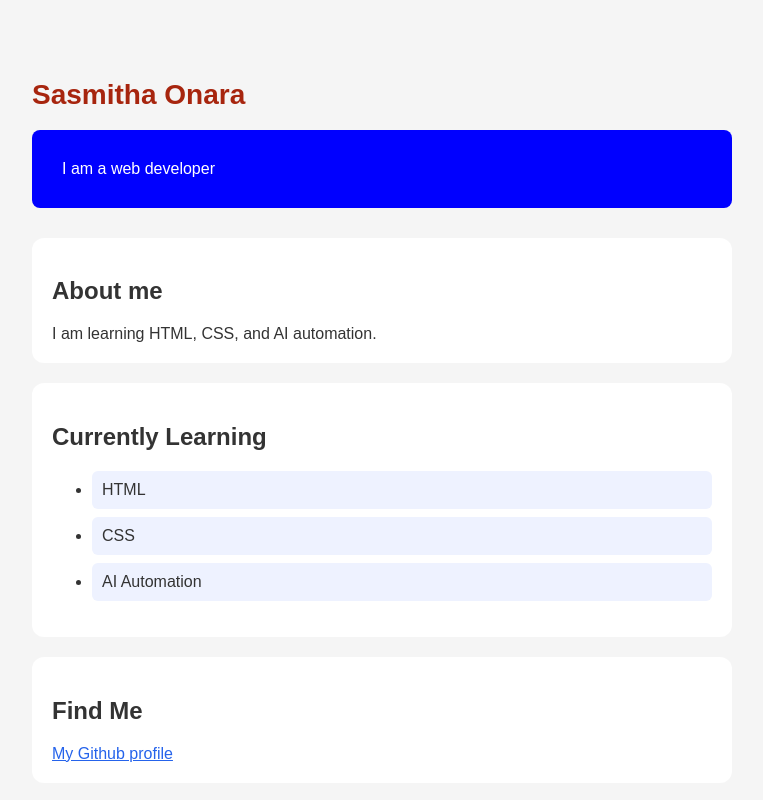
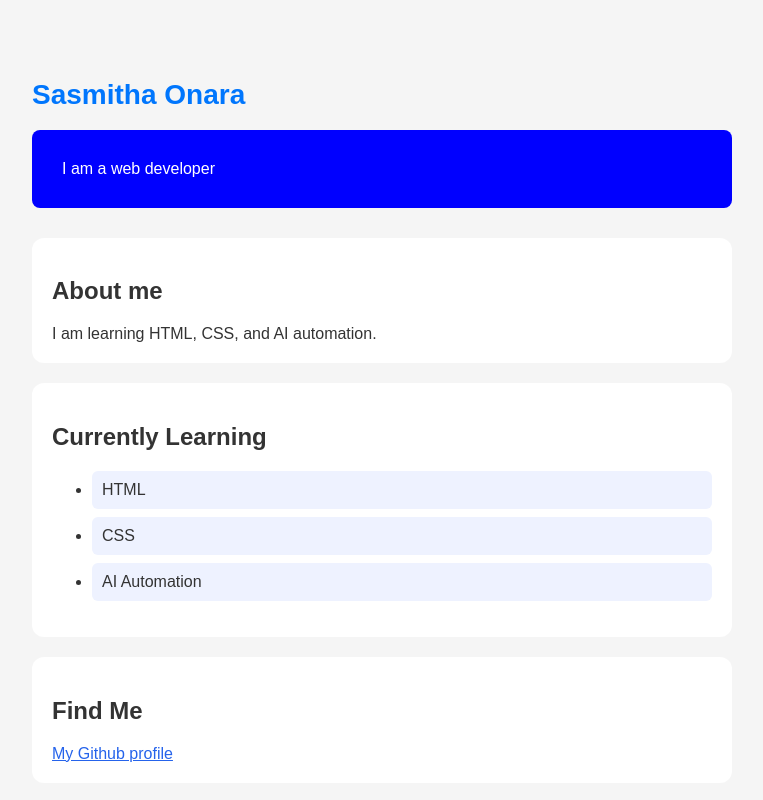
Before and after one commit to sasmitha-onara/my-portfolio, a plain HTML site: page index.html in a window 1280 px wide. Shown: the whole page, without its empty margins (258-1021 px from the left). Drawn offline with Linux system fonts and the light colour scheme.

Commit message:
Change heading color

```diff
--- a/style.css
+++ b/style.css
@@ -7,7 +7,7 @@ body {
     margin: 0 auto;
 }
 h1 {
-    color: #a7250e;
+    color: #0076fd;
     font-size: 28px;
 }
 p {
```
